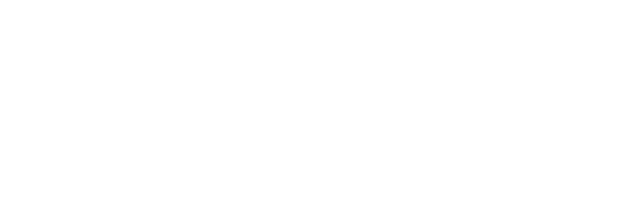
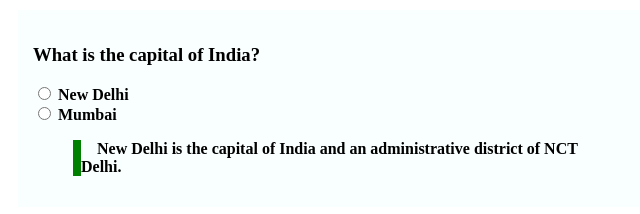
Before and after one commit to acciojob/trivia-xylus11, a website: page main.html in a window 1280 px wide. Shown: the whole page, without its empty margins (0-640 px from the left). Drawn offline with Linux system fonts and the light colour scheme.

Commit message:
created a submission

```diff
--- a/main.html
+++ b/main.html
@@ -4,10 +4,36 @@
 
 <head>
 	<link rel="stylesheet" href="styles.css">
+	<style>
+        .question-container {
+            max-width: 600px;
+            margin: 10px;
+            padding: 15px;
+            background-color: #f8fffe;
+            font-weight: bold;
+        }
+
+        blockquote {
+            quotes: "\201C" "\201D" "\2018" "\2019";
+            display: block;
+			border-left: 8px solid green;
+            text-indent: 1em;
+        }
+    </style>
 </head>
 
 <body>
 	<!-- the entire body must be written by student -->
+	 <div class="question-container">
+        <h3>What is the capital of India?</h3>
+        <form>
+            <input type="radio" name="capital" value="New Delhi"> New Delhi<br>
+            <input type="radio" name="capital" value="Mumbai"> Mumbai<br>
+        </form>
+        <blockquote cite="https://en.wikipedia.org/wiki/New_Delhi">
+            New Delhi is the capital of India and an administrative district of NCT Delhi.
+        </blockquote>
+    </div>
     <script type="text/javascript" src="./script.js">
 </script>
 
```
